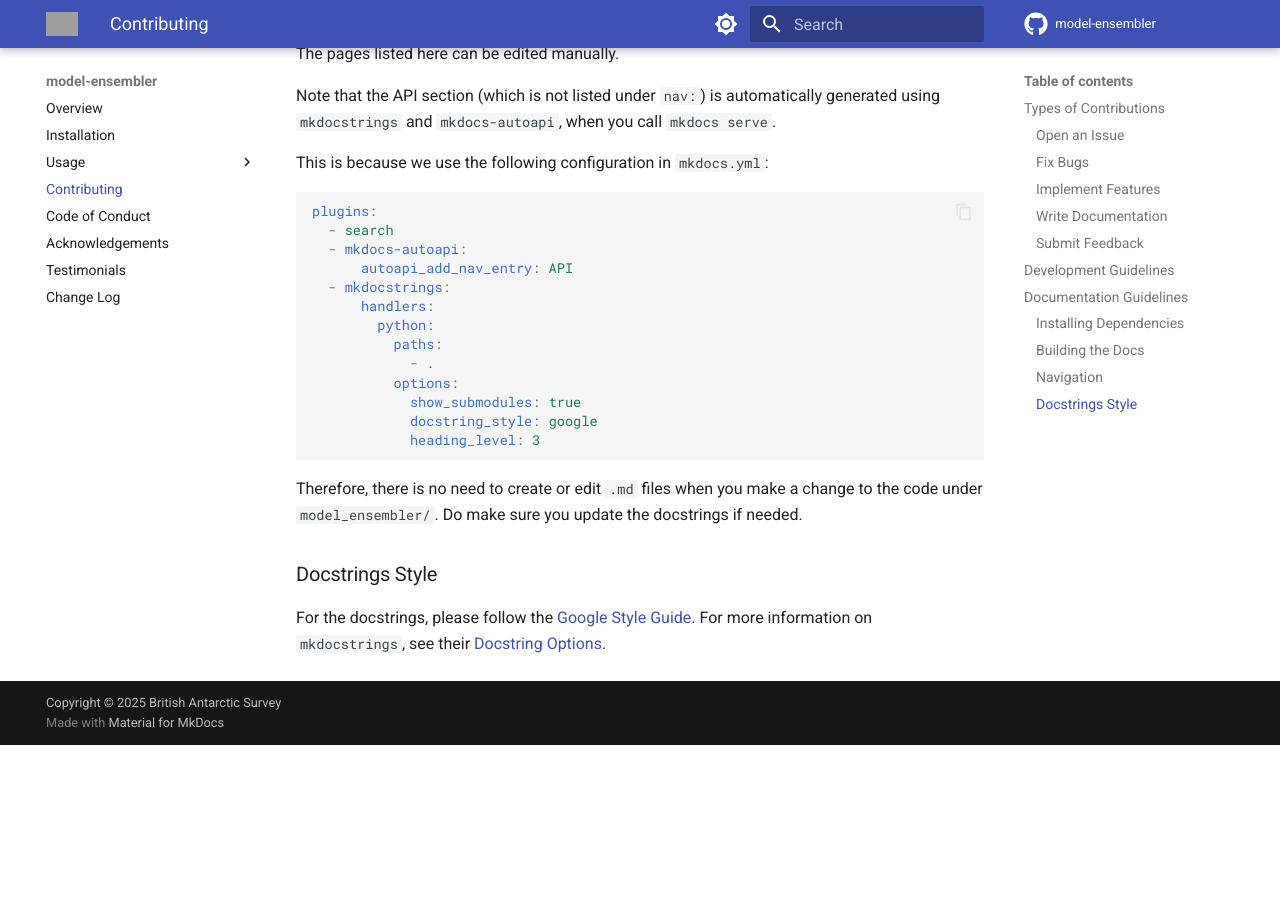
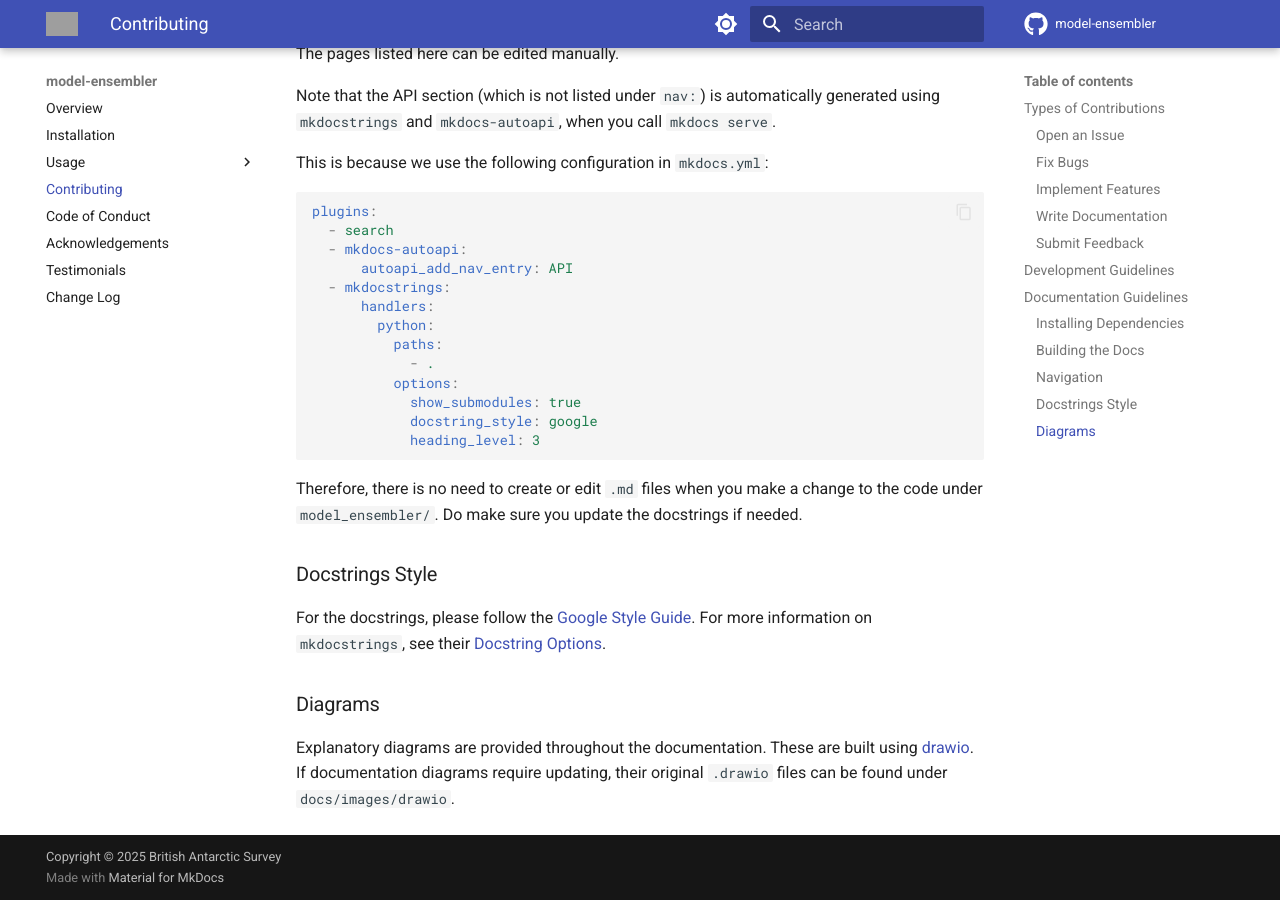
Before and after one commit to environmental-forecasting/model-ensembler, an MkDocs documentation site: the page built from docs/contributing.md, in a window 1280 px wide and 900 px high, scrolled down 3590 px. Built offline with MkDocs 1.6.1 and Material for MkDocs 9.7.7, drawn with Linux system fonts in a browser that asks for light colours; comment, search, counter and statistics services are not loaded; before the commit the page ends 4335 px from its top, so only the background shows below that; grey boxes are pictures that could not be loaded.

Commit message:
further comments on diagrams in contributing.md

```diff
--- a/docs/contributing.md
+++ b/docs/contributing.md
@@ -168,6 +168,10 @@ Therefore, there is no need to create or edit `.md` files when you make a change
 ### Docstrings Style
 For the docstrings, please follow the [Google Style Guide][4]. For more information on `mkdocstrings`, see their [Docstring Options][5].
 
+### Diagrams
+Explanatory diagrams are provided throughout the documentation. These are built using [drawio](https://www.drawio.com/).
+If documentation diagrams require updating, their original `.drawio` files can be found under `docs/images/drawio`.
+
 [1]: https://github.com/wrf-model/WRF
 [2]: https://github.com/RJArthern/WAVI.jl
 [3]: https://github.com/antarctica/IceNet-Pipeline
```
Also changed, not shown: docs/index.md (+2 -0 lines), 6 other files.
